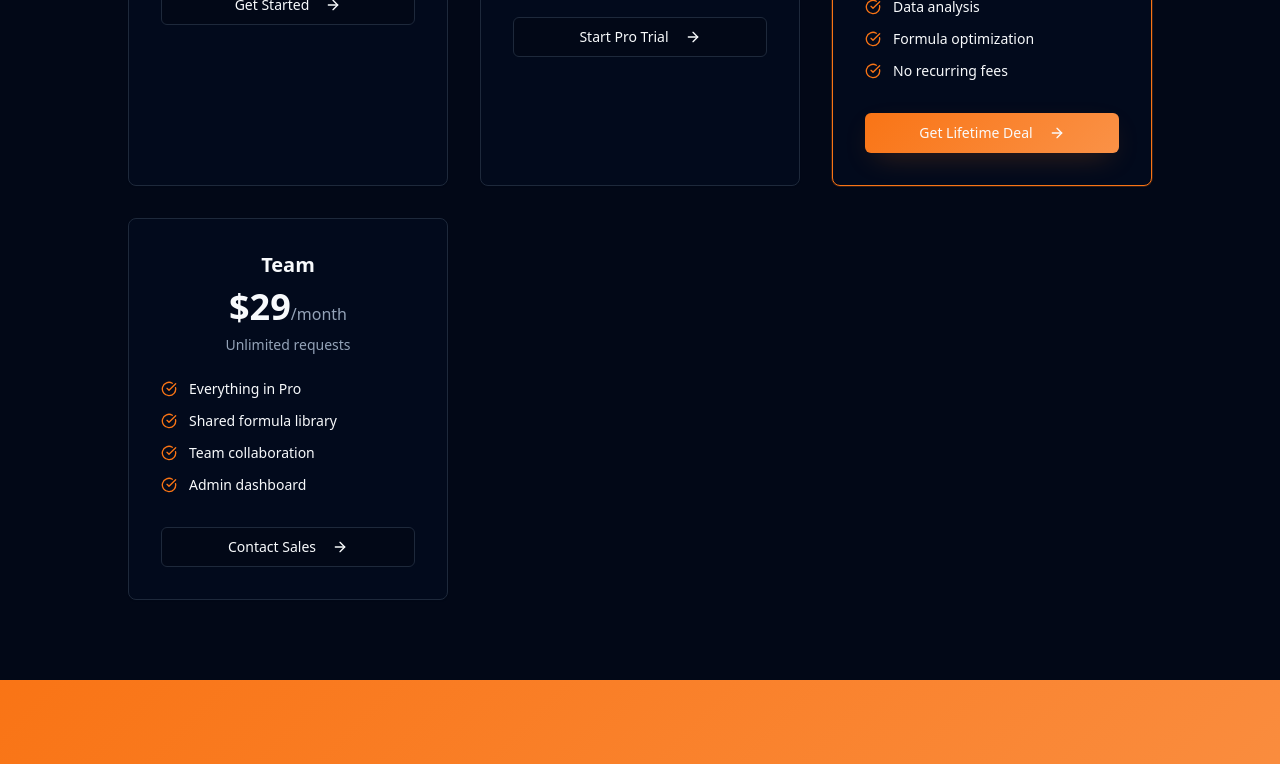
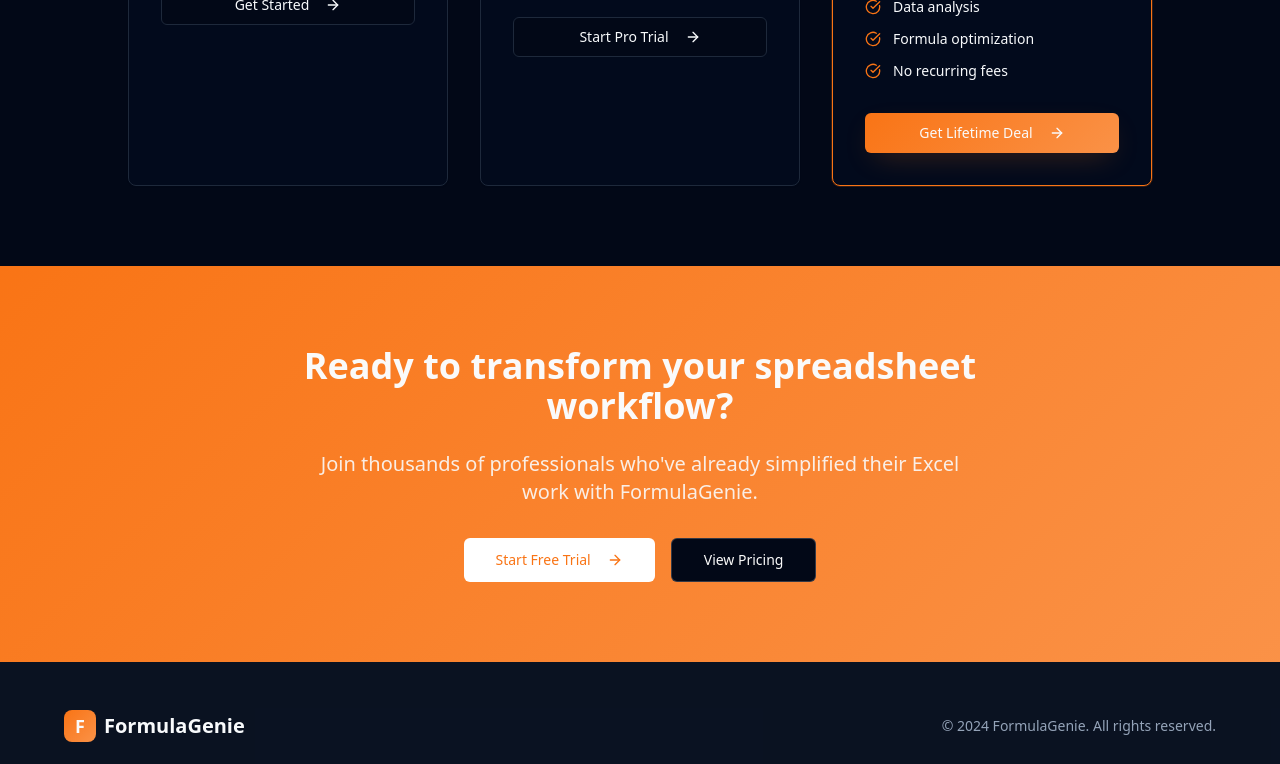
Before and after one commit to vimanu9vr-create/formula-magic-maker, a React (Vite) app: page /landing in a window 1280 px wide. Shown: the part 2341-3105 px from the top of the page. Built offline with nearby package versions, Linux system fonts and the light colour scheme; the HTML template or start-up script is replaced by a standard one.

Commit message:
Fix: Adjust library and landing page

```diff
--- a/src/pages/Landing.tsx
+++ b/src/pages/Landing.tsx
@@ -64,21 +64,12 @@ const Landing = () => {
     },
     {
       name: "LTD Special",
-      price: "$39",
+      price: "$49",
       period: "lifetime",
       requests: "Unlimited forever",
       features: ["Everything in Pro", "Lifetime access", "Formula library", "Error detection", "Data analysis", "Formula optimization", "No recurring fees"],
       cta: "Get Lifetime Deal",
       popular: true,
-    },
-    {
-      name: "Team",
-      price: "$29",
-      period: "month",
-      requests: "Unlimited requests",
-      features: ["Everything in Pro", "Shared formula library", "Team collaboration", "Admin dashboard"],
-      cta: "Contact Sales",
-      popular: false,
     },
   ];
 
```
